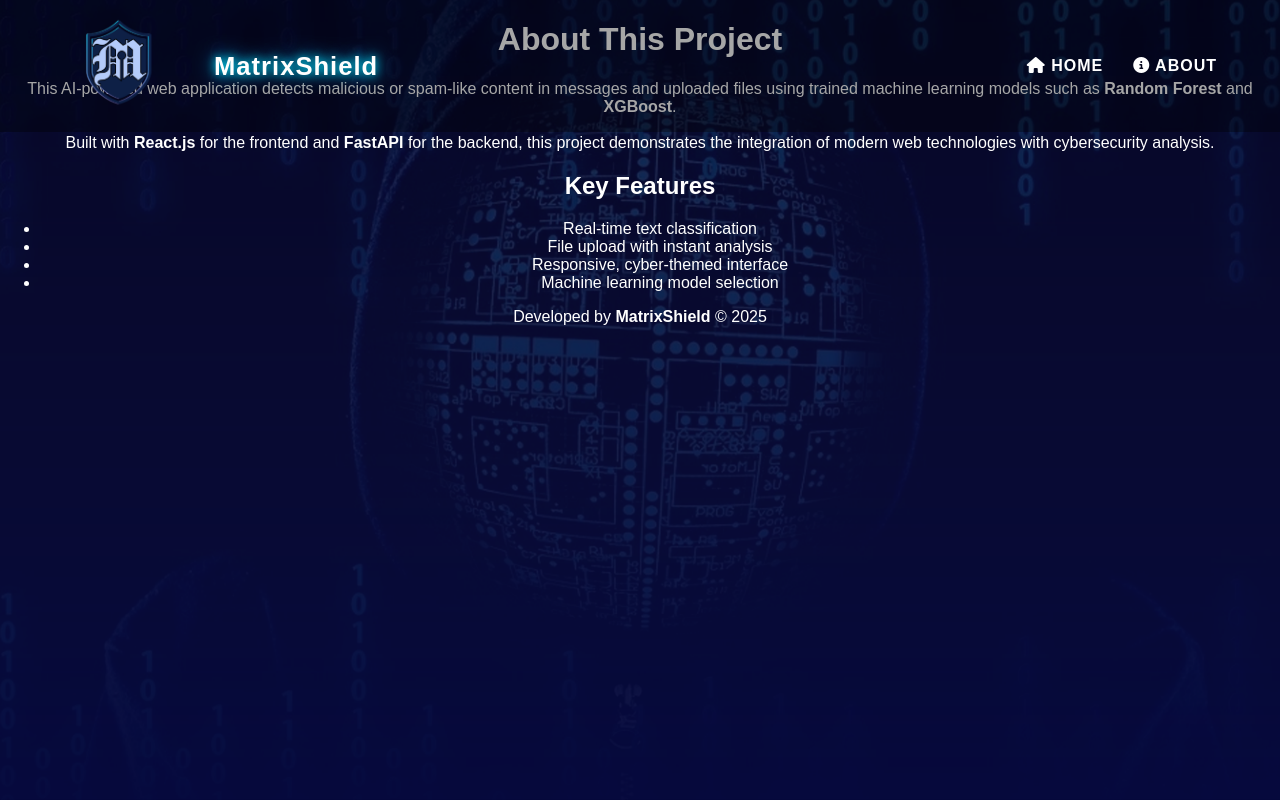
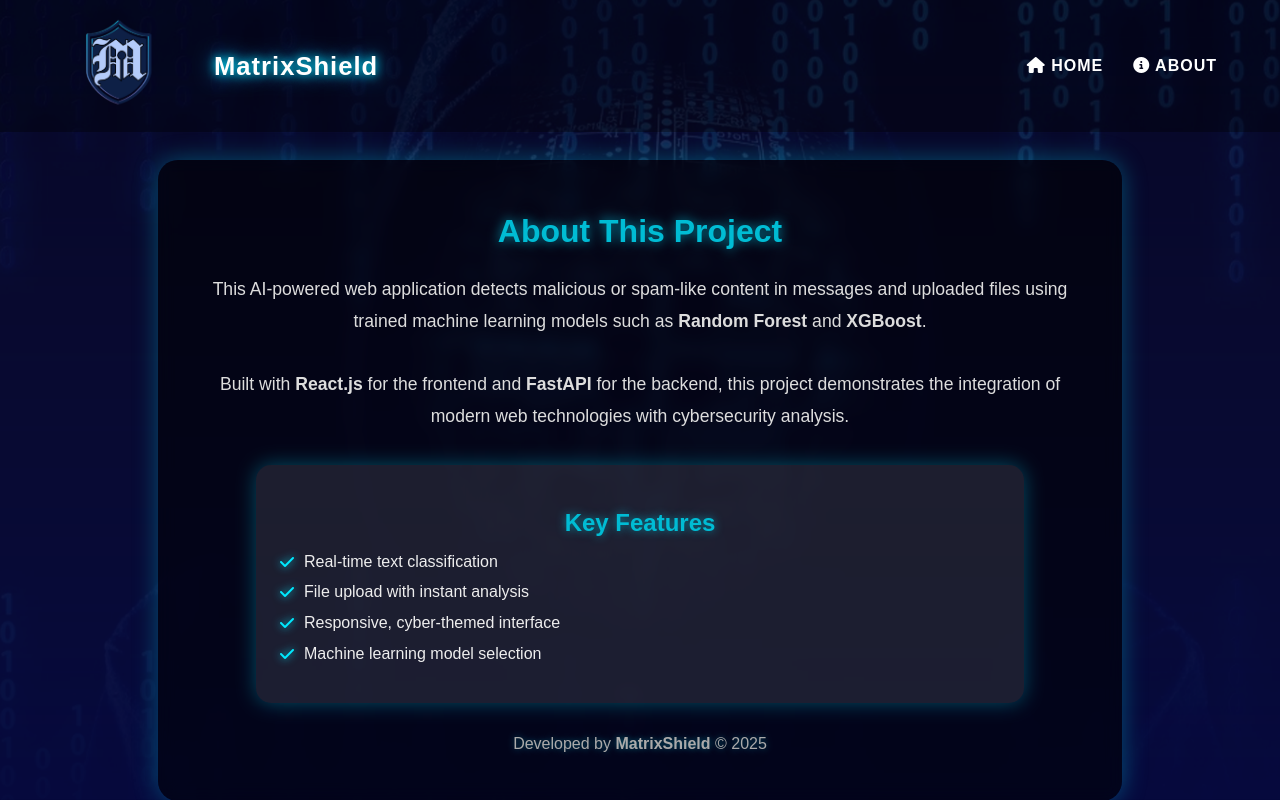
Before and after one commit to m7rengar/COS30049-Computing-Technology-Innovation-Project---Assignment-2, a React (Create React App) app in the folder frontend/: page /about in a window 1280 px wide. Built offline with nearby package versions, Linux system fonts and the light colour scheme.

Commit message:
Update App.css

```diff
--- a/frontend/src/App.css
+++ b/frontend/src/App.css
@@ -1,6 +1,6 @@
 @import url('https://cdnjs.cloudflare.com/ajax/libs/font-awesome/6.4.0/css/all.min.css');
 
-/* GLOBAL STYLES */
+
 body, html {
   margin: 0;
   padding: 0;
@@ -29,7 +29,7 @@ body::before {
   z-index: -1;
 }
 
-/* MAIN CONTAINER */
+
 .main-container {
   text-align: center;
   display: flex;
@@ -37,7 +37,7 @@ body::before {
   align-items: center;
 }
 
-/* NAVBAR */
+
 .navbar {
   display: flex;
   justify-content: space-between;
@@ -84,7 +84,7 @@ body::before {
   color: #00bcd4;
 }
 
-/* HERO SECTION */
+
 .hero-section {
   margin-top: 180px;
   width: 90%;
@@ -99,7 +99,7 @@ body::before {
   text-shadow: 0 0 10px rgba(255, 255, 255, 0.2);
 }
 
-/* MODEL SELECTOR */
+
 .model-selector {
   margin: 1.5rem auto 2rem auto;
   display: flex;
@@ -150,7 +150,6 @@ body::before {
   pointer-events: none;
 }
 
-/* TEXT INPUT */
 .input-box {
   position: relative;
   display: flex;
@@ -202,7 +201,7 @@ textarea {
   box-shadow: 0 0 25px rgba(0, 188, 212, 0.8);
 }
 
-/* FILE DROP ZONE */
+
 .file-drop-zone {
   margin-top: 2rem;
   border: 2px dashed rgba(0, 188, 212, 0.7);
@@ -236,7 +235,6 @@ textarea {
   letter-spacing: 0.5px;
 }
 
-/* FILE NAME */
 .file-name {
   margin-top: 1rem;
   font-size: 1rem;
@@ -250,7 +248,6 @@ textarea {
   color: #00bcd4;
 }
 
-/* OUTPUT BOX */
 .output {
   margin-top: 2rem;
   background: rgba(255, 255, 255, 0.15);
@@ -290,10 +287,9 @@ textarea {
   to { box-shadow: 0 0 25px rgba(0, 255, 128, 0.6); }
 }
 
-/* CONFIDENCE BAR */
 .confidence-bar-container {
   width: 100%;
-  height: 10px;
+  height: 30px;
   background: rgba(255, 255, 255, 0.1);
   border-radius: 6px;
   margin-top: 10px;
@@ -315,7 +311,86 @@ textarea {
   background: linear-gradient(90deg, #00ff99, #00cc66);
 }
 
-/* FOOTER */
+.about-section {
+  margin-top: 160px;
+  max-width: 900px;
+  width: 90%;
+  text-align: center;
+  background: rgba(0, 0, 0, 0.55);
+  border-radius: 20px;
+  padding: 2rem;
+  box-shadow: 0 0 25px rgba(0, 188, 212, 0.4);
+  backdrop-filter: blur(8px);
+  animation: fadeIn 1s ease;
+}
+
+.about-title {
+  font-size: 2rem;
+  font-weight: 700;
+  color: #00bcd4;
+  text-shadow: 0 0 12px rgba(0, 188, 212, 0.8);
+  margin-bottom: 1.5rem;
+}
+
+.about-text {
+  font-size: 1.1rem;
+  line-height: 1.8;
+  color: #ddd;
+  margin-bottom: 2rem;
+}
+
+.about-card {
+  background: rgba(255, 255, 255, 0.1);
+  border-radius: 15px;
+  padding: 1.5rem;
+  text-align: left;
+  margin: 0 auto 2rem auto;
+  width: 80%;
+  box-shadow: 0 0 20px rgba(0, 188, 212, 0.4);
+  transition: transform 0.3s ease, box-shadow 0.3s ease;
+}
+
+.about-card:hover {
+  transform: scale(1.03);
+  box-shadow: 0 0 35px rgba(0, 188, 212, 0.6);
+}
+
+.about-card h2 {
+  text-align: center;
+  color: #00bcd4;
+  margin-bottom: 1rem;
+  text-shadow: 0 0 10px rgba(0, 188, 212, 0.7);
+}
+
+.about-card ul {
+  list-style: none;
+  padding-left: 0;
+}
+
+.about-card li {
+  margin: 0.8rem 0;
+  font-size: 1rem;
+  color: #eee;
+  display: flex;
+  align-items: center;
+  gap: 10px;
+}
+
+.about-card li::before {
+  content: "\f00c";
+  font-family: "Font Awesome 6 Free";
+  font-weight: 900;
+  color: #00eaff;
+  text-shadow: 0 0 8px #00eaff;
+}
+
+.about-footer {
+  font-size: 1rem;
+  color: #aaa;
+  margin-top: 1rem;
+  text-shadow: 0 0 6px rgba(0, 188, 212, 0.5);
+}
+
 .disclaimer {
   font-size: 0.9rem;
   color: #ccc;
@@ -329,3 +404,33 @@ textarea {
   color: #aaa;
   margin-bottom: 2rem;
 }
+
+
+@keyframes fadeIn {
+  from {
+    opacity: 0;
+    transform: translateY(30px);
+  }
+  to {
+    opacity: 1;
+    transform: translateY(0);
+  }
+}
+
+@media (max-width: 768px) {
+  .about-section {
+    padding: 1.5rem;
+  }
+
+  .about-title {
+    font-size: 1.6rem;
+  }
+
+  .about-card {
+    width: 100%;
+  }
+
+  .about-text {
+    font-size: 1rem;
+  }
+}
```
